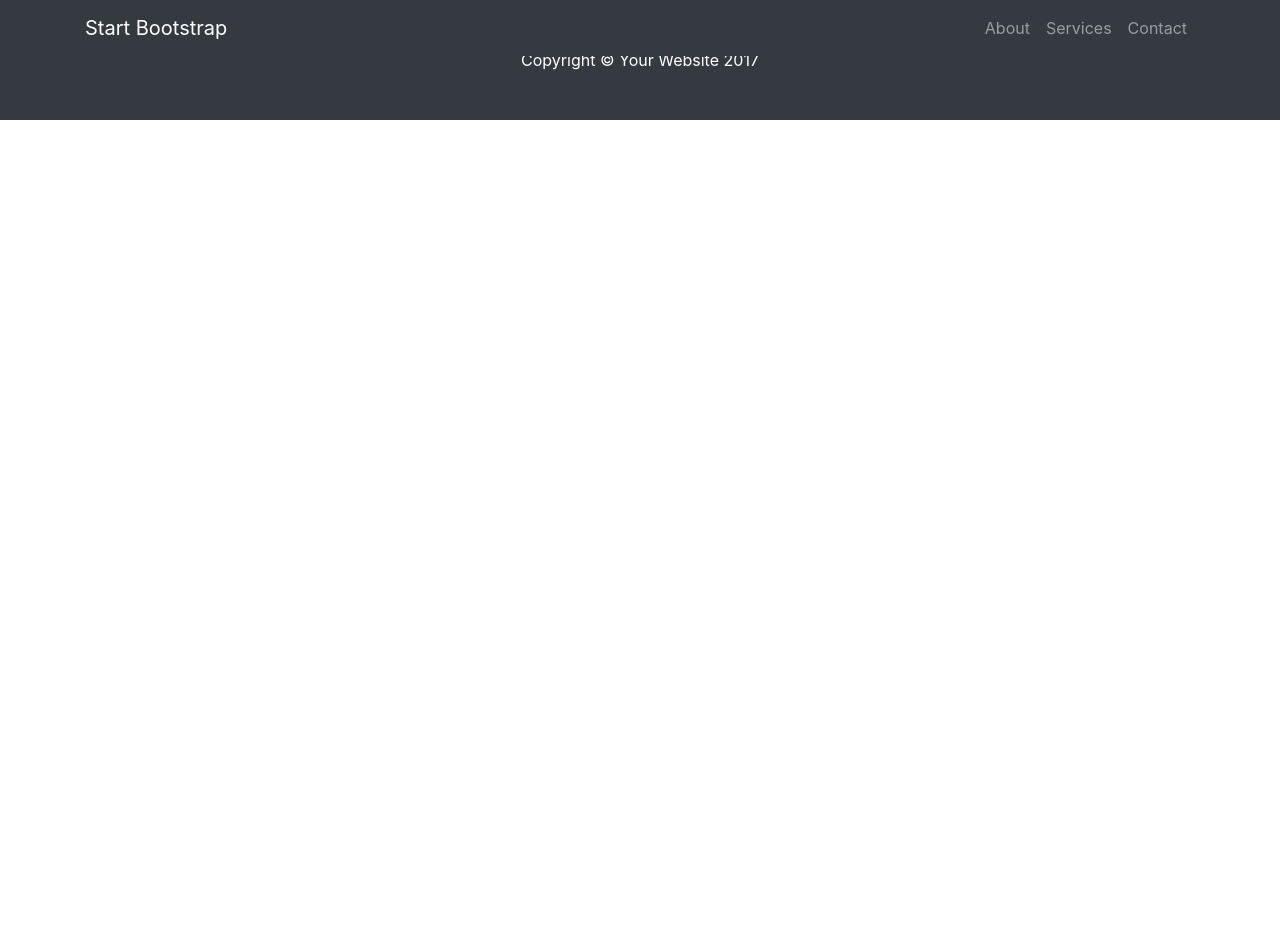
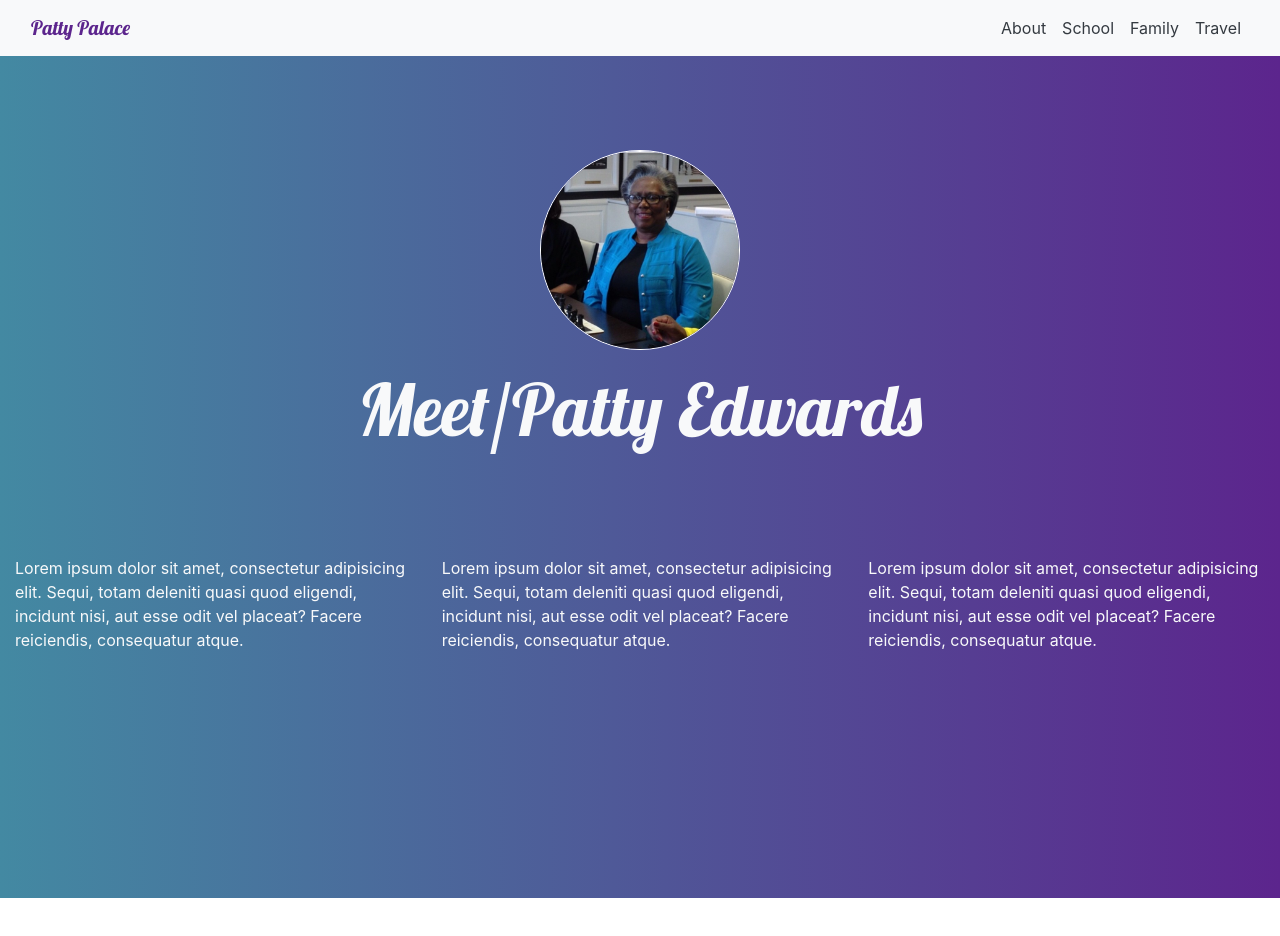
Before and after one commit to BracketNerd101/PattyPalace, a website with bundled scripts: page PattyPalace_BST4/index.html in a window 1280 px wide. Shown: the top 936 px of the page. Before the commit the page ends 800 px from the top, so only its background shows below. Built offline with nearby package versions, Linux system fonts and the light colour scheme.

Commit message:
page and main styles added

```diff
--- /dev/null
+++ b/PattyPalace_BST4/css/patty.css
@@ -0,0 +1,109 @@
+body {
+
+    min-height: 2000px;
+}
+
+
+
+/*------------------------------------------------------Main Text/font from  google
+
+font-family: 'Lobster', cursive;
+font-family: 'Courgette', cursive;
+font-family: 'Roboto Condensed', sans-serif;
+
+
+
+-----------------------------*/
+
+/*        special colors go here  ----------------
+
+
+
+
+
+--------------------------------------------    */
+
+
+
+
+/* gradients found here ----------------------------
+
+
+
+--------------------------------------------*/
+
+.nav_height_style {
+
+   padding-top: 2rem;
+    padding-bottom: 2rem;
+
+}
+
+
+
+.navbar-toggler {
+
+    border: 0px;
+}
+
+
+.hero_style_bg {
+
+    background: #5C258D;  /* fallback for old browsers */
+    background: -webkit-linear-gradient(to right, #4389A2, #5C258D);  /* Chrome 10-25, Safari 5.1-6 */
+    background: linear-gradient(to right, #4389A2, #5C258D); /* W3C, IE 10+/ Edge, Firefox 16+, Chrome 26+, Opera 12+, Safari 7+ */
+    height: inherit;
+    width: 100%;
+
+}
+
+.hero_mom_style {
+
+    width: 200px;
+    height: 200px;
+
+}
+
+.border-white {
+
+    border-width: 0.3rem !important;
+}
+
+
+
+
+.logo_style {
+
+    color: #5C258D;
+    font-family: 'Lobster', cursive;
+}
+
+.hero-header-text {
+
+    padding-bottom: 1rem;
+    padding-top: 1rem;
+    font-family: 'Lobster', cursive;
+}
+
+
+
+
+.hero-text {
+
+    padding-bottom: 5rem;
+    padding-top: 5rem;
+}
+
+
+.flat_btn_style{
+
+    border-radius: 0px;
+
+}
+
+
+.pill_btn-style {
+
+    border-radius: 17px;
+
+}
--- a/PattyPalace_BST4/index.html
+++ b/PattyPalace_BST4/index.html
@@ -13,45 +13,81 @@
     <!-- Bootstrap core CSS -->
     <link href="vendor/bootstrap/css/bootstrap.min.css" rel="stylesheet">
 
+    <!----------    google fonts   ----------->
+    <link href="https://fonts.googleapis.com/css?family=Courgette|Lobster|Roboto+Condensed" rel="stylesheet">
+
+    <!----------    google fonts   ----------->
+
+    <!--    font awesome cdn -------------------------->
+    <link href="https://maxcdn.bootstrapcdn.com/font-awesome/4.7.0/css/font-awesome.min.css" rel="stylesheet" integrity="sha384-wvfXpqpZZVQGK6TAh5PVlGOfQNHSoD2xbE+QkPxCAFlNEevoEH3Sl0sibVcOQVnN" crossorigin="anonymous">
+    <!--    font awesome cdn -------------------------->
+
     <!-- Custom styles for this template -->
     <link href="css/scrolling-nav.css" rel="stylesheet">
+    <link rel="stylesheet" href="css/patty.css">
+    <link rel="stylesheet" href="">
+
 
   </head>
 
   <body id="page-top">
 
     <!-- Navigation -->
-    <nav class="navbar navbar-expand-lg navbar-dark bg-dark fixed-top" id="mainNav">
-      <div class="container">
-        <a class="navbar-brand js-scroll-trigger" href="#page-top">Start Bootstrap</a>
-        <button class="navbar-toggler" type="button" data-toggle="collapse" data-target="#navbarResponsive" aria-controls="navbarResponsive" aria-expanded="false" aria-label="Toggle navigation">
-          <span class="navbar-toggler-icon"></span>
+    <nav class="navbar navbar-expand-lg bg-light nav_height_style text-dark fixed-top" id="mainNav">
+      <div class="container-fluid">
+        <a class="navbar-brand js-scroll-trigger logo_style" href="#page-top">Patty Palace</a>
+        <button class="navbar-toggler text-info" type="button" data-toggle="collapse" data-target="#navbarResponsive" aria-controls="navbarResponsive" aria-expanded="false" aria-label="Toggle navigation">
+          <span class=" text-dark"><i class="fa fa-bars fa-2x text-dark" aria-hidden="true"></i></span>
         </button>
         <div class="collapse navbar-collapse" id="navbarResponsive">
           <ul class="navbar-nav ml-auto">
             <li class="nav-item">
-              <a class="nav-link js-scroll-trigger" href="#about">About</a>
+              <a class="nav-link text-dark js-scroll-trigger" href="#about">About</a>
             </li>
             <li class="nav-item">
-              <a class="nav-link js-scroll-trigger" href="#services">Services</a>
+              <a class="nav-link text-dark js-scroll-trigger" href="#services">School</a>
             </li>
             <li class="nav-item">
-              <a class="nav-link js-scroll-trigger" href="#contact">Contact</a>
+              <a class="nav-link text-dark js-scroll-trigger" href="#contact">Family</a>
+            </li>
+            <li class="nav-item">
+              <a class="nav-link text-dark js-scroll-trigger" href="#contact">Travel</a>
             </li>
           </ul>
         </div>
       </div>
     </nav>
 
+    <section id="hero_banner" class="hero_style_bg">
+        <div class="container-fluid">
+            <div class="row">
+                <div class="col-lg-12 text-center">
+                   <img src="img/mom-blue.jpg" alt="..." class="hero_mom_style border border-white rounded-circle">
+                    <h1 class="text-light display-3 hero-header-text">Meet/Patty Edwards</h1>
+
+                </div> <!--  end of div-->
+                <div class="col-sm-12 col-md-4 col-lg-4 text-light hero-text">
+                    <p>Lorem ipsum dolor sit amet, consectetur adipisicing elit. Sequi, totam deleniti quasi quod eligendi, incidunt nisi, aut esse odit vel placeat? Facere reiciendis, consequatur atque.</p>
+                </div> <!--  end of div-->
+                <div class="col-sm-12 col-md-4 col-lg-4 text-light hero-text">
+                     <p>Lorem ipsum dolor sit amet, consectetur adipisicing elit. Sequi, totam deleniti quasi quod eligendi, incidunt nisi, aut esse odit vel placeat? Facere reiciendis, consequatur atque.</p>
+                </div> <!--  end of div-->
+                <div class="col-sm-12 col-md-4 col-lg-4 text-light hero-text">
+                    <p>Lorem ipsum dolor sit amet, consectetur adipisicing elit. Sequi, totam deleniti quasi quod eligendi, incidunt nisi, aut esse odit vel placeat? Facere reiciendis, consequatur atque.</p>
+                </div> <!--  end of div-->
+            </div> <!--  end of row-->
+        </div> <!--  end of container fluid -->
+    </section>
 
 
-    <!-- Footer -->
+
+    <!-- Footer --
     <footer class="py-5 bg-dark">
       <div class="container">
         <p class="m-0 text-center text-white">Copyright &copy; Your Website 2017</p>
       </div>
-      <!-- /.container -->
-    </footer>
+      <!-- /.container
+    </footer> -->
 
     <!-- Bootstrap core JavaScript -->
     <script src="vendor/jquery/jquery.min.js"></script>
```
Also changed, not shown: PattyPalace_BST4/img/baby_clouds.jpg (added), PattyPalace_BST4/img/chaz_auria.jpg (added), PattyPalace_BST4/img/chaz_mom.jpg (added), PattyPalace_BST4/img/mom-blue.jpg (added), PattyPalace_BST4/img/patty_babies.jpg (added).
